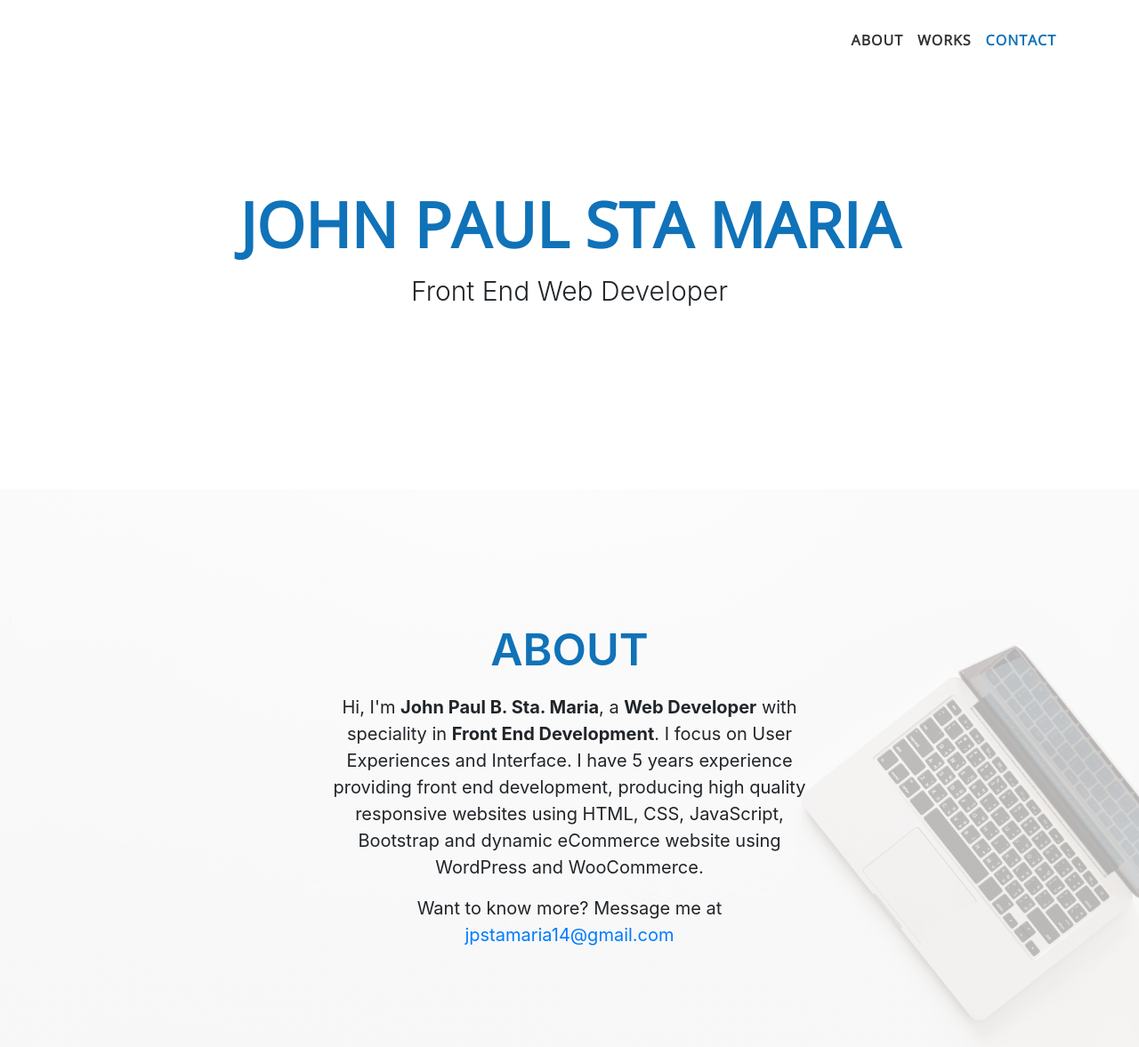
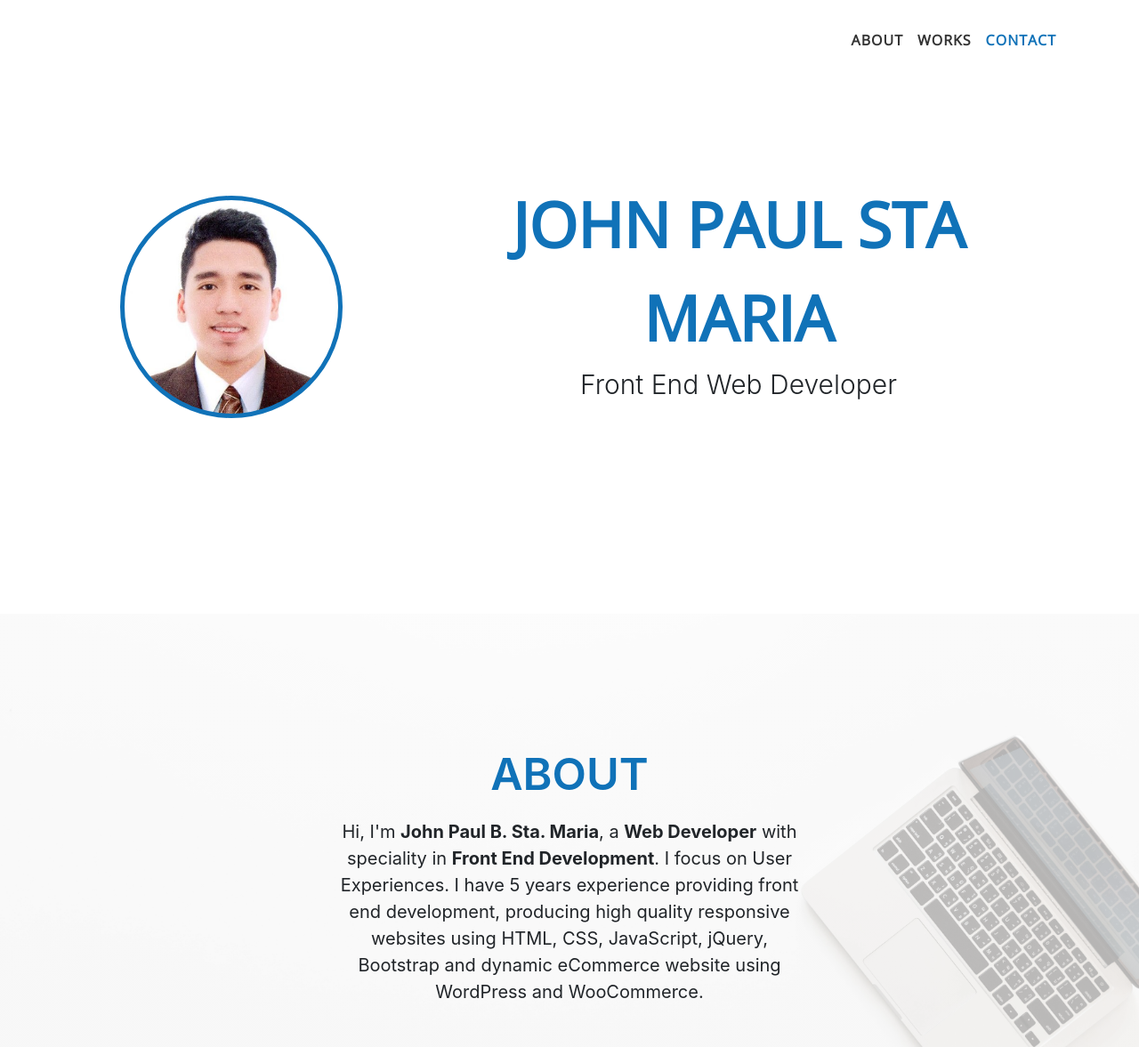
Before and after one commit to jpstamaria14/jpstamaria14.github.io, a website with bundled scripts: page index.html in a window 1280 px wide. Shown: the top 1177 px of the page at 89% size. Built offline with nearby package versions, Linux system fonts and the light colour scheme.

Commit message:
-add profile image.

```diff
--- a/css/styles.css
+++ b/css/styles.css
@@ -193,6 +193,16 @@ footer .footer-below {
   animation-name: pulse;
 }
 
+.profile-img {
+  background-image: url('../img/profile.png');
+  background-size: cover;
+  width: 250px;
+  height: 250px;
+  border-radius: 50%;
+  border: 5px solid #1072b8;
+  margin: 20px auto;
+}
+
 
 @media (min-width: 992px) {
   #mainNav {
@@ -283,4 +293,10 @@ footer .footer-below {
   header .intro-text .skills {
     font-size: 20px;
   }
+
+  .profile-img {
+    width: 150px;
+    height: 150px;
+
+  }
 }
--- a/index.html
+++ b/index.html
@@ -51,11 +51,19 @@
     <!-- Header -->
     <header>
       <div class="container">
-        <!-- <img class="img-fluid" src="img/profile.png" alt=""> -->
-        <div class="intro-text">
-          <span class="name">John Paul Sta Maria</span>
-          <span class="skills">Front End Web Developer</span>
+        <div class="row">
+          <div class="col-md-4">
+            <div class="profile-img"></div>
+          </div>
+
+          <div class="col-md-8">
+            <div class="intro-text">
+              <span class="name">John Paul Sta Maria</span>
+              <span class="skills">Front End Web Developer</span>
+            </div>
+          </div>
         </div>
+
       </div>
     </header>
 
@@ -65,9 +73,7 @@
         <h2 class="text-center wow fadeInUp">About</h2>
         <div class="row">
           <div class="col-lg-6 text-center mx-auto wow zoomIn animated" data-wow-delay="0.7s">
-            <p>Hi, I'm <strong>John Paul B. Sta. Maria</strong>, a <strong>Web Developer</strong> with speciality in <strong>Front End Development</strong>. I focus on User Experiences and Interface. I have 5 years experience providing front end development, producing high quality responsive websites using HTML, CSS, JavaScript, Bootstrap and dynamic eCommerce website using WordPress and WooCommerce.</p>
-
-            <p>Want to know more? Message me at <a href="mailto:jpstamaria14@gmail.com">jpstamaria14@gmail.com</a></p>
+            <p>Hi, I'm <strong>John Paul B. Sta. Maria</strong>, a <strong>Web Developer</strong> with speciality in <strong>Front End Development</strong>. I focus on User Experiences. I have 5 years experience providing front end development, producing high quality responsive websites using HTML, CSS, JavaScript, jQuery, Bootstrap and dynamic eCommerce website using WordPress and WooCommerce.</p>
           </div>
         </div>
       </div>
```
Also changed, not shown: img/profile.png (added).
